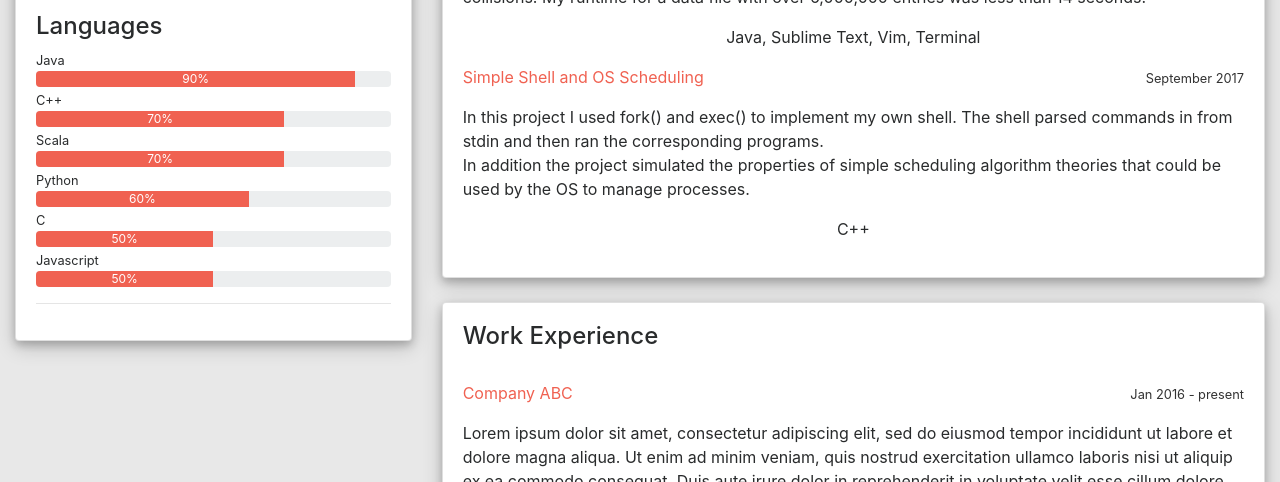
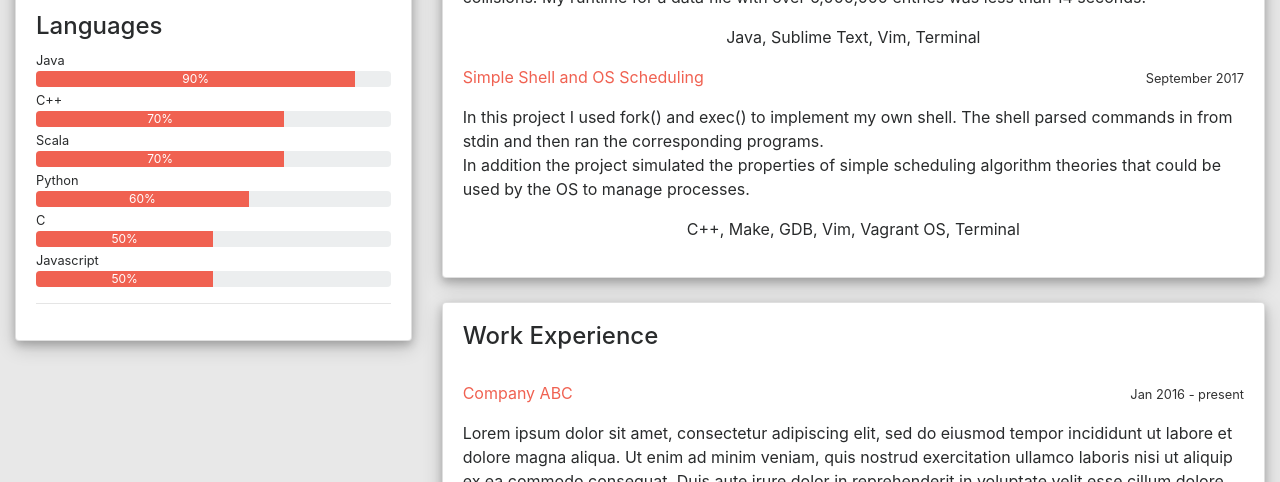
Before and after one commit to benelliott708/benelliott708.github.io, a plain HTML site: page index.html in a window 1280 px wide. Shown: the part 618-1100 px from the top of the page. Drawn offline with nearby package versions, Linux system fonts and the light colour scheme; a script that the page names is missing.

Commit message:
on last modification

```diff
--- a/index.html
+++ b/index.html
@@ -149,7 +149,7 @@
                      <br>In addition the project simulated the properties of simple scheduling algorithm theories that could be used by the OS to manage processes.
                      </p>
                      <p id = "tools" style = "text-align:center;">
-                     	C++
+                     	C++, Make, GDB, Vim, Vagrant OS, Terminal
                      </p>
                      <!-- end of project 1 -->
                   </div>
```
